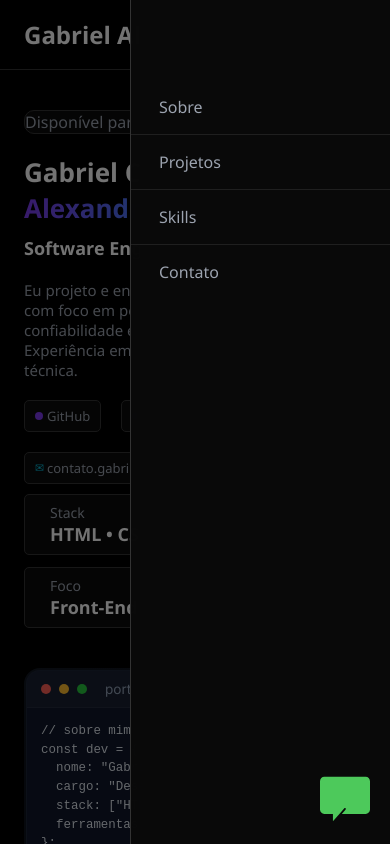
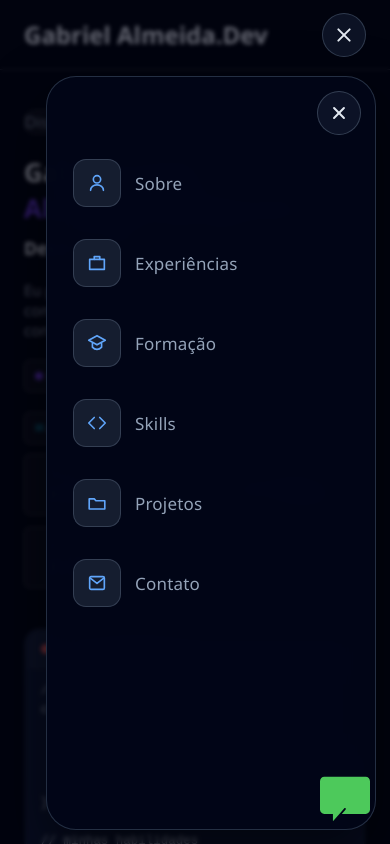
Before and after one commit to Gabriel100-Pro/Portif-lio-Profissional, a plain HTML site: page index.html in a window 390 px wide. Both pictures are taken after a click on the button "Abrir menu". Shown: the top 844 px of the page. Drawn offline with Linux system fonts and the light colour scheme.

Commit message:
Menu Hamburguer mais moderno

```diff
--- a/functions.js
+++ b/functions.js
@@ -3,6 +3,7 @@ document.addEventListener("DOMContentLoaded", () => {
 	const hamburger = document.getElementById("hamburger");
 	const mobileMenu = document.getElementById("mobile-menu");
 	const menuOverlay = document.getElementById("menu-overlay");
+	const mobileMenuClose = document.getElementById("mobile-menu-close");
 
 	const closeMenu = () => {
 		mobileMenu.classList.remove("open");
@@ -25,7 +26,15 @@ document.addEventListener("DOMContentLoaded", () => {
 			link.addEventListener("click", closeMenu);
 		});
 
+		mobileMenuClose?.addEventListener("click", closeMenu);
+
 		menuOverlay.addEventListener("click", closeMenu);
+
+		document.addEventListener("keydown", (event) => {
+			if (event.key === "Escape") {
+				closeMenu();
+			}
+		});
 	}
 	const elementsToType = document.querySelectorAll(
 		".left-filhos h1, .left-filhos h3, .left-filhos > p:not(.text-one)"
--- a/index.html
+++ b/index.html
@@ -28,10 +28,69 @@
 </header>
 
 <nav class="mobile-menu" id="mobile-menu" aria-hidden="true">
-    <a href="">Sobre</a>
-    <a href="">Projetos</a>
-    <a href="">Skills</a>
-    <a href="https://wa.me/11976052590" target="_blank">Contato</a>
+    <button class="mobile-menu__close" id="mobile-menu-close" aria-label="Fechar menu">
+        <span></span>
+        <span></span>
+    </button>
+
+    <a class="mobile-menu__item" href="#">
+        <span class="mobile-menu__icon" aria-hidden="true">
+            <svg viewBox="0 0 24 24" fill="none" xmlns="http://www.w3.org/2000/svg">
+                <path d="M12 12C14.2091 12 16 10.2091 16 8C16 5.79086 14.2091 4 12 4C9.79086 4 8 5.79086 8 8C8 10.2091 9.79086 12 12 12Z" stroke="currentColor" stroke-width="1.8" stroke-linecap="round" stroke-linejoin="round"/>
+                <path d="M5 20C5 16.6863 8.13401 14 12 14C15.866 14 19 16.6863 19 20" stroke="currentColor" stroke-width="1.8" stroke-linecap="round" stroke-linejoin="round"/>
+            </svg>
+        </span>
+        <span>Sobre</span>
+    </a>
+
+    <a class="mobile-menu__item" href="#">
+        <span class="mobile-menu__icon" aria-hidden="true">
+            <svg viewBox="0 0 24 24" fill="none" xmlns="http://www.w3.org/2000/svg">
+                <path d="M4 8H20V19H4V8Z" stroke="currentColor" stroke-width="1.8" stroke-linejoin="round"/>
+                <path d="M9 8V5H15V8" stroke="currentColor" stroke-width="1.8" stroke-linecap="round" stroke-linejoin="round"/>
+            </svg>
+        </span>
+        <span>Experiências</span>
+    </a>
+
+    <a class="mobile-menu__item" href="#">
+        <span class="mobile-menu__icon" aria-hidden="true">
+            <svg viewBox="0 0 24 24" fill="none" xmlns="http://www.w3.org/2000/svg">
+                <path d="M3 9L12 4L21 9L12 14L3 9Z" stroke="currentColor" stroke-width="1.8" stroke-linejoin="round"/>
+                <path d="M7 12.5V16.5C7 16.5 9.2 19 12 19C14.8 19 17 16.5 17 16.5V12.5" stroke="currentColor" stroke-width="1.8" stroke-linecap="round" stroke-linejoin="round"/>
+            </svg>
+        </span>
+        <span>Formação</span>
+    </a>
+
+    <a class="mobile-menu__item" href="#">
+        <span class="mobile-menu__icon" aria-hidden="true">
+            <svg viewBox="0 0 24 24" fill="none" xmlns="http://www.w3.org/2000/svg">
+                <path d="M9 18L3 12L9 6" stroke="currentColor" stroke-width="1.8" stroke-linecap="round" stroke-linejoin="round"/>
+                <path d="M15 6L21 12L15 18" stroke="currentColor" stroke-width="1.8" stroke-linecap="round" stroke-linejoin="round"/>
+            </svg>
+        </span>
+        <span>Skills</span>
+    </a>
+
+    <a class="mobile-menu__item" href="#">
+        <span class="mobile-menu__icon" aria-hidden="true">
+            <svg viewBox="0 0 24 24" fill="none" xmlns="http://www.w3.org/2000/svg">
+                <path d="M3.5 7.5H9L10.8 9.5H20.5V18.5H3.5V7.5Z" stroke="currentColor" stroke-width="1.8" stroke-linejoin="round"/>
+            </svg>
+        </span>
+        <span>Projetos</span>
+    </a>
+
+    <a class="mobile-menu__item" href="https://wa.me/11976052590" target="_blank" rel="noopener noreferrer">
+        <span class="mobile-menu__icon" aria-hidden="true">
+            <svg viewBox="0 0 24 24" fill="none" xmlns="http://www.w3.org/2000/svg">
+                <path d="M4 6.5C4 5.67157 4.67157 5 5.5 5H18.5C19.3284 5 20 5.67157 20 6.5V17.5C20 18.3284 19.3284 19 18.5 19H5.5C4.67157 19 4 18.3284 4 17.5V6.5Z" stroke="currentColor" stroke-width="1.8"/>
+                <path d="M5 7L12 12.5L19 7" stroke="currentColor" stroke-width="1.8" stroke-linecap="round" stroke-linejoin="round"/>
+            </svg>
+        </span>
+        <span>Contato</span>
+    </a>
 </nav>
 <div class="menu-overlay" id="menu-overlay"></div>
 
@@ -41,9 +100,9 @@
             <div class="left-filhos">
                 <p class="text-one">Disponível para propostas • Remoto / Híbrido</p>
                 <h1>Gabriel Carlos <br><span>Alexandre de Almeida</span></h1>
-                <h3>Software Engineer</h3>
+                <h3>Desenvolvedor Frontend</h3>
                 <p>Eu projeto e entrego produtos web escaláveis com foco em performance,<br> confiabilidade e impacto
-                    mensurável. Experiência em arquitetura, cloud e liderança técnica.</p>
+                    mensurável. </p>
                 <div class="social-links">
                     <a href="https://github.com/Gabriel100-Pro" target="_blank">GitHub</a>
                     <a href="https://linkedin.com/in/gabrielcarlosalexandre" target="_blank">LinkedIn</a>
@@ -163,7 +222,7 @@ start();</code></pre>
                 </div><!--box-img-->
                 <div class="box-item">
                     <h3>Controle de Estoque</h3>
-                    <p>Sistema de controle de estoque em desenvolvimento com gráficos interativos em Chart.js para visualização de dados.</p>
+                    <p>Sistema de controle de estoque em desenvolvimento com gráficos interativos, estou utilizando Chart.js e JavaScript para resolver problemas de visualização de dados.</p>
                     <a href="https://gabriel100-pro.github.io/Controle-de-estoque/">
                         <button class="btn">Ver Projeto</button>
                     </a>
@@ -176,7 +235,7 @@ start();</code></pre>
                 </div><!--box-img-->
                 <div class="box-item">
                     <h3>Injet Nobre</h3>
-                    <p> Projeto de vendas online com adição automática ao carrinho e calculadora que atualiza o valor total conforme a quantidade de itens selecionados.</p>
+                    <p> Projeto de vendas para almentar a vizibilidade online da empresa com adição automática ao carrinho e calculadora que atualiza o valor total conforme a quantidade de itens selecionados. Ultilizei HTML, CSS e JavaScript.</p>
                     <a href="https://gabriel100-pro.github.io/Site-oficial-InjetNobre/">
                         <button class="btn">Ver Projeto</button>
                     </a>
@@ -189,7 +248,8 @@ start();</code></pre>
                 </div><!--box-img-->
                 <div class="box-item">
                     <h3>Agendamento</h3>
-                    <p> Projeto de vendas online com adição automática ao carrinho e calculadora que atualiza o valor total conforme a quantidade de itens selecionados.</p>
+                    <p> Criei um sistema para organizar horários e mostrar quantas pessoas agendaram cada período, evitando desorganização e sobrecarga.
+                        Usei HTML, CSS e JavaScript, com atualização dinâmica dos dados na tela.</p>
                     <a href="https://gabriel100-pro.github.io/Projeto-de-Agendamento/">
                         <button class="btn">Ver Projeto</button>
                     </a>
--- a/styles.css
+++ b/styles.css
@@ -288,15 +288,21 @@ p {
     flex-direction: column;
     justify-content: center;
     gap: 5px;
-    background: none;
-    border: none;
+    background: rgba(15, 23, 42, 0.82);
+    border: 1px solid rgba(71, 85, 105, 0.6);
+    border-radius: 999px;
+    width: 44px;
+    height: 44px;
     cursor: pointer;
-    padding: 6px;
+    padding: 0;
+    align-items: center;
+    position: relative;
+    z-index: 1002;
 }
 
 .hamburger span {
     display: block;
-    width: 24px;
+    width: 18px;
     height: 2px;
     background: #e2e8f0;
     border-radius: 2px;
@@ -319,60 +325,123 @@ p {
 .mobile-menu {
     display: flex;
     flex-direction: column;
+    gap: 12px;
     position: fixed;
-    top: 0;
-    right: 0;
-    width: 260px;
-    height: 100vh;
-    background: rgba(10, 10, 10, 0.98);
-    border-left: 1px solid #333;
-    z-index: 1000;
-    padding: 80px 0 24px;
+    top: 76px;
+    right: 14px;
+    bottom: 14px;
+    width: min(330px, calc(100vw - 28px));
+    background: rgba(2, 6, 23, 0.97);
+    border: 1px solid rgba(51, 65, 85, 0.72);
+    border-radius: 30px;
+    box-shadow: 0 26px 60px rgba(0, 0, 0, 0.55);
+    z-index: 1001;
+    padding: 72px 16px 22px;
     backdrop-filter: blur(16px);
     -webkit-backdrop-filter: blur(16px);
-    transform: translateX(100%);
-    transition: transform 0.3s ease;
+    transform: translateX(110%);
+    opacity: 0;
+    visibility: hidden;
+    transition: transform 0.32s ease, opacity 0.32s ease, visibility 0.32s ease;
     pointer-events: none;
 }
 
 .mobile-menu.open {
     transform: translateX(0);
+    opacity: 1;
+    visibility: visible;
     pointer-events: all;
 }
 
-.mobile-menu a {
-    color: #9CA3AF;
-    text-decoration: none;
-    font-size: 16px;
-    padding: 16px 28px;
-    border-bottom: 1px solid #1f1f1f;
-    transition: color 0.2s ease, background 0.2s ease;
+.mobile-menu__close {
+    position: absolute;
+    top: 14px;
+    right: 14px;
+    width: 44px;
+    height: 44px;
+    border-radius: 999px;
+    border: 1px solid rgba(71, 85, 105, 0.68);
+    background: rgba(15, 23, 42, 0.82);
+    cursor: pointer;
+    display: flex;
+    align-items: center;
+    justify-content: center;
 }
 
-.mobile-menu a:last-child {
-    border-bottom: none;
+.mobile-menu__close span {
+    position: absolute;
+    width: 16px;
+    height: 2px;
+    border-radius: 2px;
+    background: #e2e8f0;
 }
 
-.mobile-menu a:hover {
-    color: white;
-    background: rgba(255, 255, 255, 0.05);
+.mobile-menu__close span:first-child {
+    transform: rotate(45deg);
 }
 
-/* Overlay escuro por trás do menu lateral */
+.mobile-menu__close span:last-child {
+    transform: rotate(-45deg);
+}
+
+.mobile-menu__item {
+    color: #94a3b8;
+    text-decoration: none;
+    font-size: clamp(17px, 4.3vw, 34px);
+    font-weight: 500;
+    letter-spacing: 0.2px;
+    padding: 10px 10px;
+    border-radius: 18px;
+    display: flex;
+    align-items: center;
+    gap: 14px;
+    transition: color 0.2s ease, background 0.2s ease, transform 0.2s ease;
+}
+
+.mobile-menu__icon {
+    width: 48px;
+    height: 48px;
+    border-radius: 13px;
+    background: rgba(30, 41, 59, 0.7);
+    border: 1px solid rgba(71, 85, 105, 0.62);
+    display: flex;
+    align-items: center;
+    justify-content: center;
+    color: #60a5fa;
+    flex-shrink: 0;
+}
+
+.mobile-menu__icon svg {
+    width: 22px;
+    height: 22px;
+}
+
+.mobile-menu__item:hover {
+    color: #ffffff;
+    background: rgba(30, 41, 59, 0.5);
+    transform: translateX(2px);
+}
+
+
 .menu-overlay {
-    display: none;
     position: fixed;
     inset: 0;
-    background: rgba(0, 0, 0, 0.55);
+    background: rgba(2, 6, 23, 0.62);
+    backdrop-filter: blur(2px);
     z-index: 999;
+    opacity: 0;
+    visibility: hidden;
+    pointer-events: none;
+    transition: opacity 0.25s ease, visibility 0.25s ease;
 }
 
 .menu-overlay.open {
-    display: block;
+    opacity: 1;
+    visibility: visible;
+    pointer-events: all;
 }
 
 
-/* ===== MARQUEE (CORRIGIDO) ===== */
 .tool-marquee{
   margin-top: -150px;
   position: relative;
@@ -383,7 +452,7 @@ p {
   padding: 14px 0 10px;
 }
 
-/* o seu CSS dependia disso, e no HTML não existia */
+
 .tool-marquee__viewport{
   overflow: hidden;
 }
@@ -395,7 +464,7 @@ p {
   animation: marquee-left 16s linear infinite;
 }
 
-/* pausa no hover */
+
 .tool-marquee:hover .tool-marquee__track,
 .tool-marquee:focus-within .tool-marquee__track{
   animation-play-state: paused;
@@ -414,8 +483,6 @@ p {
   margin-inline: auto;
 }
 
-/* ajuste: se as duas listas não tiverem exatamente a mesma largura,
-   pode dar "pulo". Por isso evite conteúdos diferentes entre os grupos. */
 
 .tool-marquee__img{
   object-fit: contain;
@@ -438,7 +505,7 @@ html[data-theme="light"] .tool-marquee__img--wide{
   background: rgba(255,255,255,.75);
 }
 
-/* fades */
+
 .tool-marquee__fade{
   position:absolute;
   top:0;
@@ -556,7 +623,7 @@ html[data-theme="light"] .tool-marquee__img--wide{
 
 .icon{
     display: flex;
-  justify-content: space-between; /* joga um pra esquerda e outro pra direita */
+  justify-content: space-between;
   align-items: center;
   display: flex;
 }
@@ -570,7 +637,7 @@ html[data-theme="light"] .tool-marquee__img--wide{
     cursor: pointer;
 }
 
-/* ── Tablet ─────────────────────────────────────────── ≤ 1024px ── */
+
 @media (max-width: 1024px) {
     .elements-header {
         display: none;
@@ -685,7 +752,7 @@ html[data-theme="light"] .tool-marquee__img--wide{
 }
 
 
-/* ── Mobile pequeno ──────────────────────────────────── ≤ 480px ── */
+
 @media (max-width: 480px) {
     header a {
         font-size: 13px;
```
